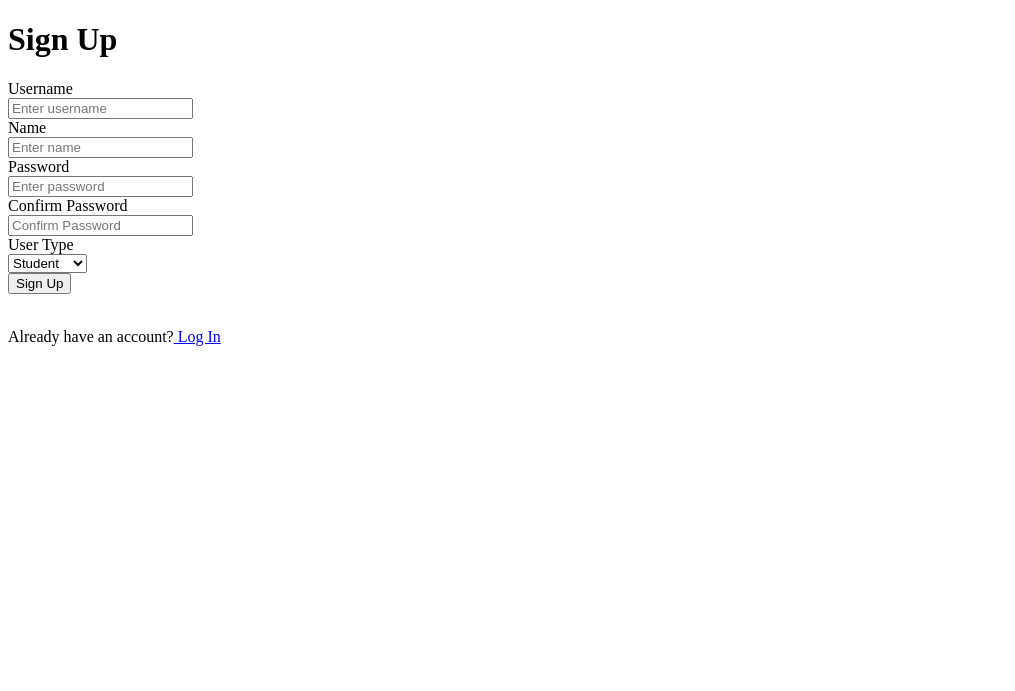
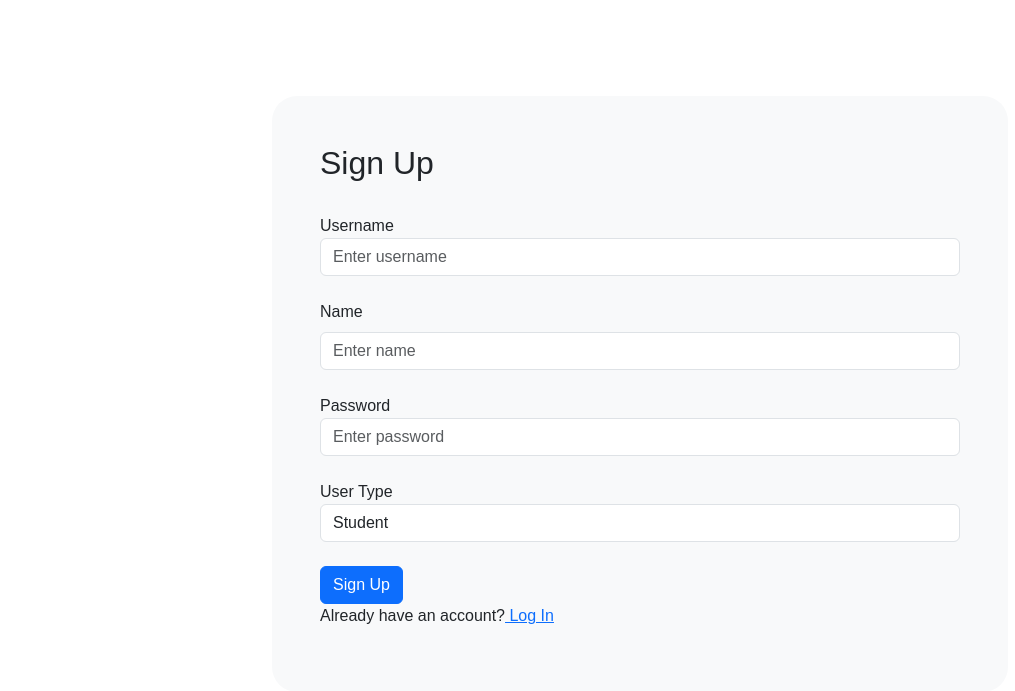
Before and after one commit to stephanopineda/JobPortal, a PHP site: page /signup.php in a window 1280 px wide. Shown: the top 691 px of the page, without its empty margins (0-1015 px from the left). Run offline with PHP 8.4, Linux system fonts and the light colour scheme.

Commit message:
Sign Up page

```diff
--- a/signup.php
+++ b/signup.php
@@ -4,36 +4,53 @@
     <meta charset="UTF-8">
     <meta http-equiv="X-UA-Compatible" content="IE=edge">
     <meta name="viewport" content="width=device-width, initial-scale=1.0">
+    <?php include 'header-link.php'; ?>
+    <link rel="stylesheet" href="assets/CSS/styles.css">
     <title>Sign Up</title>
 </head>
 <body>
 
-    <form action="signup.php" method="post">
-        <h1>Sign Up</h1>
-        <label for="username">Username</label>
+<div class="container">
+    <div class="row">
+      <div class="col-8 mx-auto mt-5">
+        <div id="LogInCon" class="container-sm mt-5 py-5 p-5 bg-light login-form">
+          <form method="post" enctype="multipart/form-data" onsubmit="">
+            <h2>Sign Up</h2>
             <br>
-        <input type="text" name="username" placeholder="Enter username">
+            <div class="form-group">
+            <label class="form-group" for="username">Username </label>
+            <input class="form-control" type="text" name="username" placeholder="Enter username" required="">
+            </div>
             <br>
-        <label for="name">Name</label>
+            <div class="form-group">
+              <label class= "mb-2" for="name">Name</label>
+              <input class="form-control" type="text" name="name" placeholder="Enter name" required="">
+            </div>
             <br>
-        <input type="text" name="name" placeholder="Enter name">
+            <div class="form-group">
+            <label  for="password">Password</label>
+            <input  class="form-control" type="password" name="password" placeholder="Enter password" >
+            </div>
             <br>
-        <label for="password">Password</label>
-        <br>
-        <input type="password" name="password" placeholder="Enter password">
-        <br>
-        <label for="password">Confirm Password</label>
-        <br>
-        <input type="password" name="password2" placeholder="Confirm Password">
-        <br>
-        <label for="usertype">User Type</label>
-        <br>
-        <select name="usertype" id="usertype">
+            <div class="form-group">
+            <label  for="usertype">User Type</label>
+				    <select id="usertype" class="form-control" name="usertype" required="">
               <option value="Student">Student</option>
               <option value="Employer">Employer</option>
 				    </select>
+                </div>
             <br>
-        <input type="submit" name="register" value="Sign Up">
+            <button type="submit" class="btn btn-primary">Sign Up</button>
+          </form>
+          <p>Already have an account?<a href="login.php"> Log In</a></p>
+        </div>
+      </div>
+
+    </div>
+
+  </div>
+
+
 
         <?php
 
@@ -60,7 +77,6 @@
 
     </form>
 
-    <br>
-    <p>Already have an account?<a href="login.php"> Log In</a></p>
+
 </body>
 </html>
```
Lines whose indentation alone changed are shown as unchanged.
